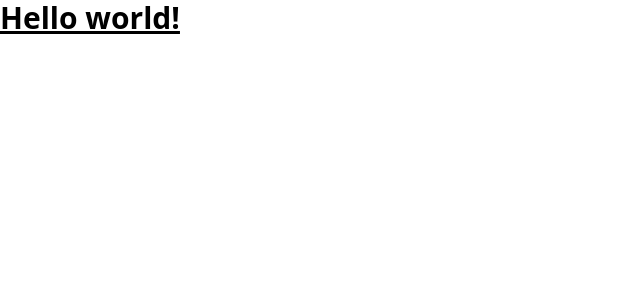
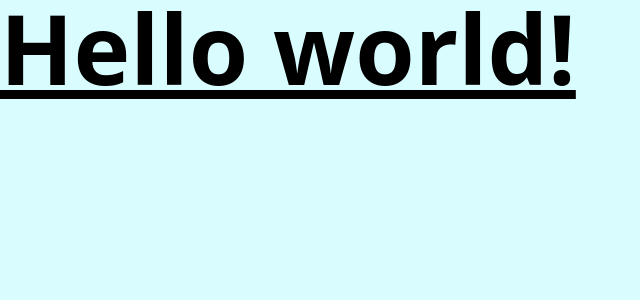
Before and after one commit to Seb0927/CompraFacilAccesible, a React (Vite) app: page / in a window 1280 px wide. Shown: the top 300 px of the page, without its empty margins (0-640 px from the left). Built offline with nearby package versions, Linux system fonts and the light colour scheme.

Commit message:
feat: basic background implemented

```diff
--- a/src/App.jsx
+++ b/src/App.jsx
@@ -1,10 +1,16 @@
+import { Background } from './components';
+import { useState } from 'react';
 
-function App() {
+const App = () => {
+  const sections = ['catalog', 'blog', 'account', 'payment', 'help'];
+  const [currentSection, setCurrentSection] = useState(sections[0]);
 
   return (
-    <h1 className="text-3xl font-bold underline">
-      Hello world!
-    </h1>
+    <Background>
+      <h1 className='text-8xl font-bold underline'>
+        Hello world!
+      </h1>
+    </Background>
   )
 }
 
--- /dev/null
+++ b/src/components/background/Background.jsx
@@ -0,0 +1,23 @@
+import React from 'react'
+
+const Fondo = ({ children, sections, currentSection, setCurrentSection }) => {
+
+  const handleSection = (section) => {
+    if (section !== undefined) {
+      let indexSection = sections.indexOf(section)
+      setCurrentSection(sections[indexSection])
+    }
+  }
+
+  return (
+    <>
+      {/* Background */}
+      <div className='bg-blue-lightest min-h-screen w-full'>
+        { children }
+      </div>
+    </>
+  )
+
+}
+
+export default Fondo
--- /dev/null
+++ b/src/components/background/index.jsx
@@ -0,0 +1,3 @@
+import Background from './Background.jsx';
+
+export default Background;
--- /dev/null
+++ b/src/components/index.jsx
@@ -0,0 +1,3 @@
+import Background from "./background"
+
+export { Background }
```
